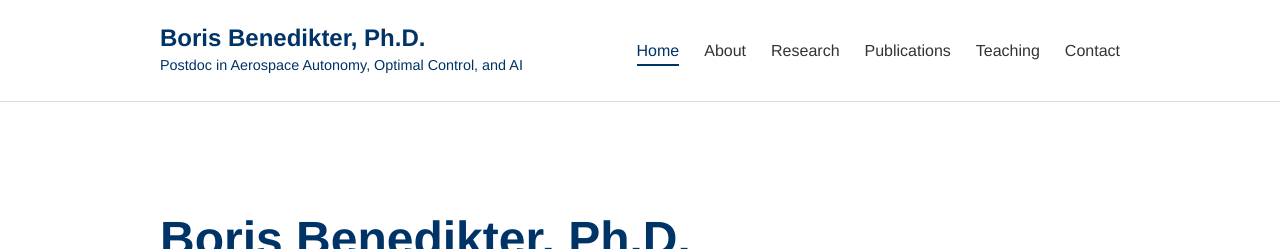
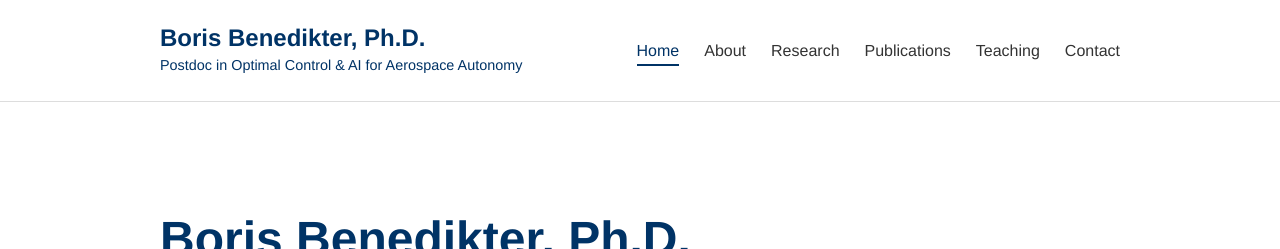
Before and after one commit to borisbenedikter/borisbenedikter.github.io, a Jekyll site: the page built from index.html, in a window 1280 px wide. Shown: the top 249 px of the page. Built offline with Jekyll 4.4.1, drawn with Linux system fonts in a browser that asks for light colours.

Commit message:
new subtitle

```diff
--- a/_config.yml
+++ b/_config.yml
@@ -1,6 +1,6 @@
 # _config.yml
 title: "Boris Benedikter, Ph.D."
-subtitle: "Postdoc in Aerospace Autonomy, Optimal Control, and AI"
+subtitle: "Postdoc in Optimal Control & AI for Aerospace Autonomy"
 author: "Boris Benedikter"
 description: "Official website of Boris Benedikter, a postdoctoral researcher at the University of Arizona specializing in trustworthy aerospace autonomy, real-time guidance, optimal control, and machine learning. Explore my research, publications, and teaching philosophy."
 
--- a/index.html
+++ b/index.html
@@ -1,6 +1,6 @@
 ---
 layout: default
-title: Boris Benedikter, Ph.D. | Postdoc in Aerospace Autonomy, Optimal Control, and AI
+title: Boris Benedikter, Ph.D. | Postdoc in Optimal Control & AI for Aerospace Autonomy
 description: Official website of Boris Benedikter, a postdoctoral researcher at the University of Arizona specializing in trustworthy aerospace autonomy, real-time guidance, optimal control, and machine learning. Explore my research, publications, and teaching philosophy.
 ---
 <div class="container">
```
